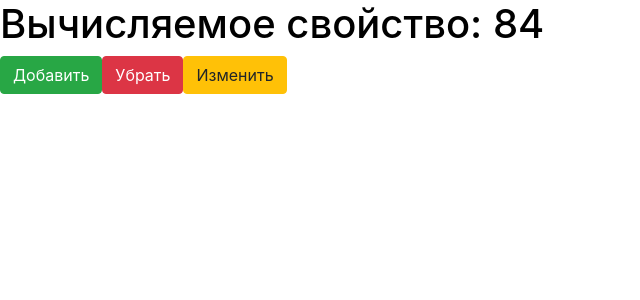
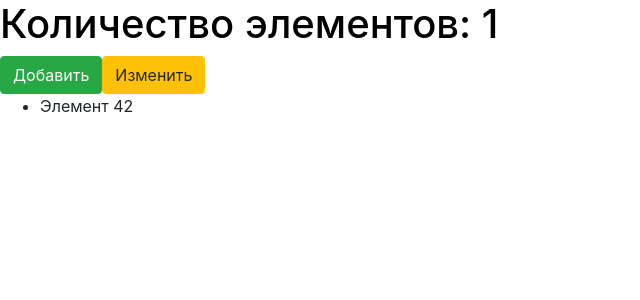
Before and after one commit to YmNIK13/react-hooks, a React (Create React App) app: page / in a window 1280 px wide. Shown: the top 300 px of the page, without its empty margins (0-640 px from the left). Built offline with nearby package versions, Linux system fonts and the light colour scheme.

Commit message:
hook useCallback

```diff
--- a/src/App.js
+++ b/src/App.js
@@ -1,36 +1,27 @@
-import React, {useEffect, useMemo, useState} from 'react'
-
-function complexCompute(num) {
-    console.log('complexCompute')
-    let i = 0
-    while (i < 1000000000) i++
-
-    return num * 2
-}
+import React, {useState, useCallback} from 'react'
+import ItemsList from "./ItemsList";
 
 function App() {
-    const [number, setNumber] = useState(42)
     const [colored, setColored] = useState(false)
+    const [count, setCount] = useState(1)
 
-    // по сути кеширет значение, и вызовет рендер только когда значение будет изменено
-    const styles = useMemo(() => ({
+    const styles = {
         color: colored ? 'darkred' : 'black'
-    }), [colored])
+    }
 
-    // помещаем выполнение в ассинхронный поток, чтоб не тормозить общий рендер
-    const computed = useMemo(() => complexCompute(number), [number])
+    const generateItemsFromAPI = useCallback( (indexNumber) => {
+        return new Array(count).fill('').map((_, i) => `Элемент ${i + indexNumber}`)
+    }, [count])
 
-    useEffect(() => {
-        console.log('Styles changed')
-    }, [styles])
 
     return (
         <>
-            <h1 style={styles}>Вычисляемое свойство: {computed}</h1>
-            <button onClick={() => setNumber(prev => prev + 1)} className="btn btn-success">Добавить</button>
-            <button onClick={() => setNumber(prev => prev - 1)} className="btn btn-danger">Убрать</button>
+            <h1 style={styles}>Количество элементов: {count}</h1>
+            <button onClick={() => setCount(prev => prev + 1)} className="btn btn-success">Добавить</button>
 
             <button onClick={() => setColored(prev => !prev)} className="btn btn-warning">Изменить</button>
+
+            <ItemsList getItems={generateItemsFromAPI}/>
         </>
     )
 }
--- /dev/null
+++ b/src/ItemsList.js
@@ -0,0 +1,20 @@
+import React, {useEffect, useState} from 'react'
+
+export default function ItemsList({getItems}) {
+    const [items, setItems] = useState([])
+
+    useEffect(() => {
+        const newItems = getItems(42)
+        setItems(newItems)
+
+        console.log('render ItemsList')
+    }, [getItems])
+
+
+    return (
+        <ul className='list'>
+            {items.map(i => <li key={i}>{i}</li>)}
+        </ul>
+    )
+
+}
```
Also changed, not shown: src/example/memo.js (added, +38 -0 lines).
